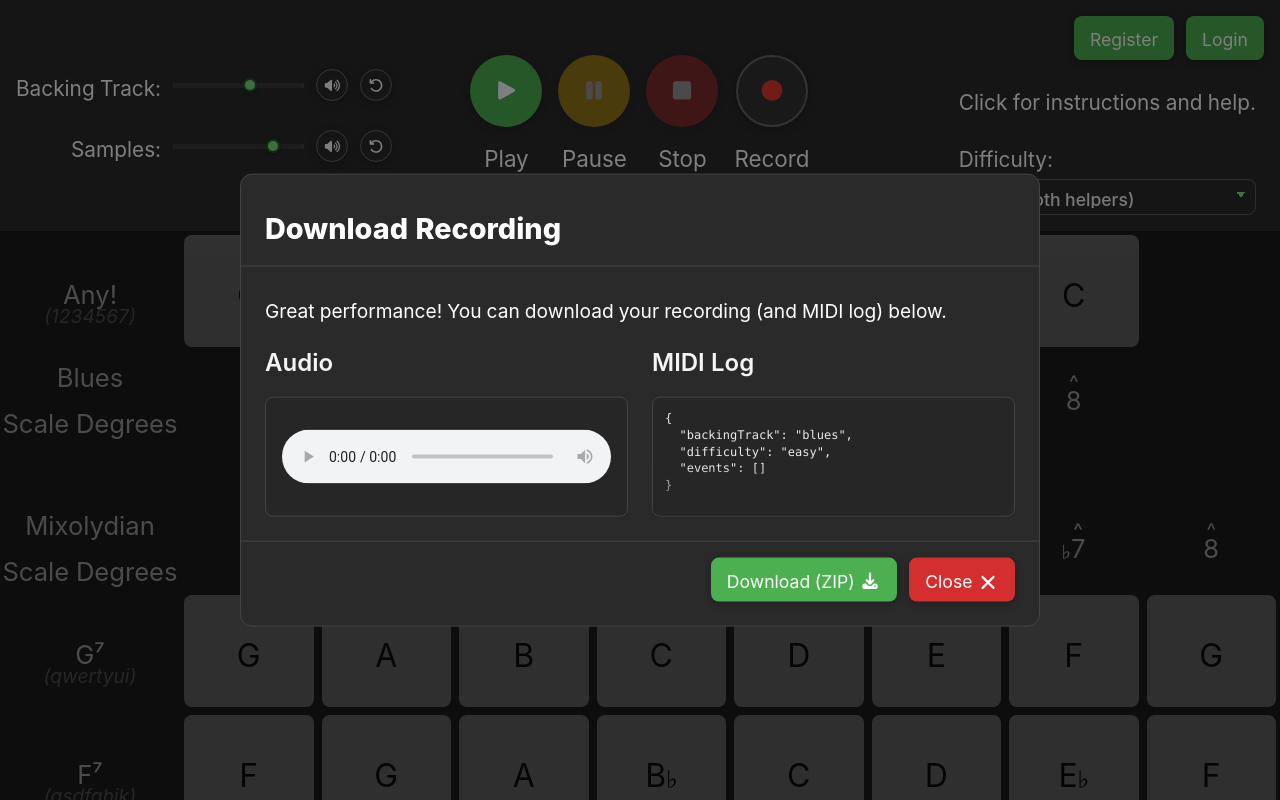
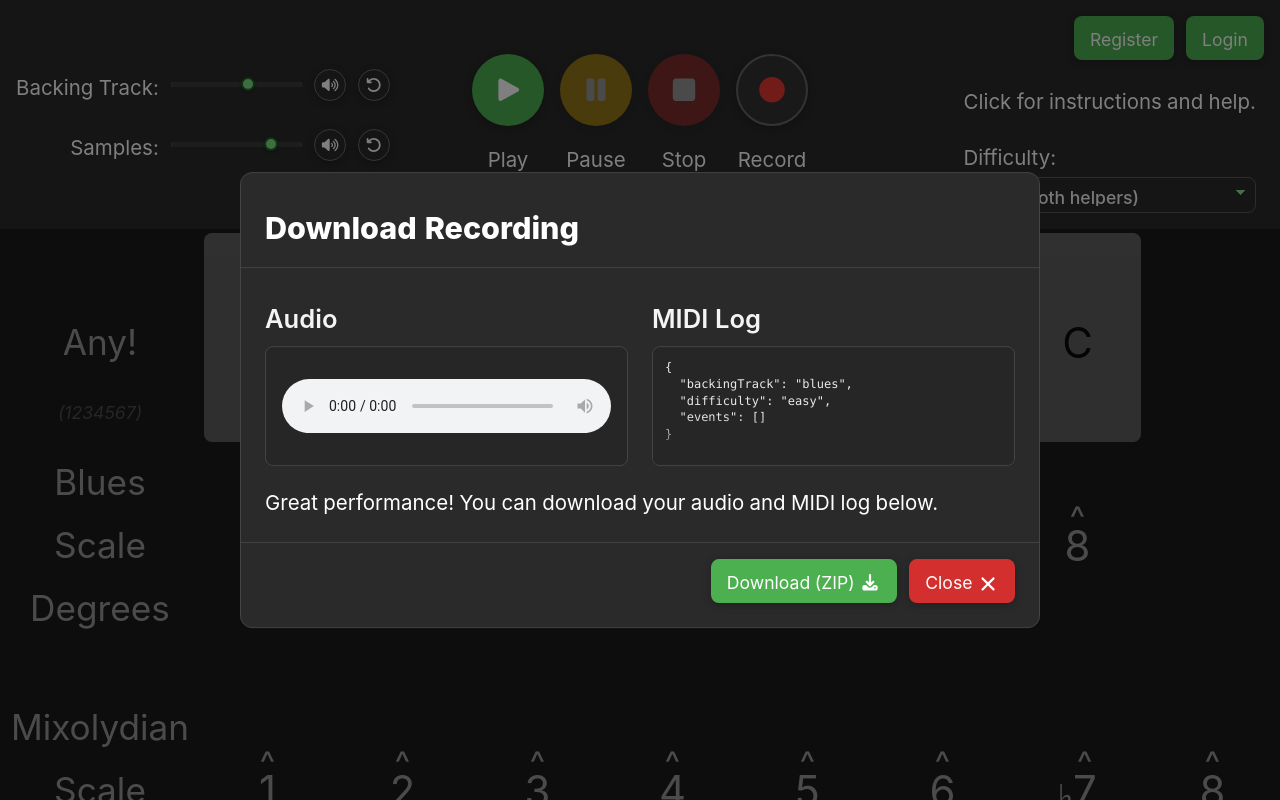
Before and after one commit to asdfang/color-improv, a React (Vite) app in the folder client/: page / in a window 1280 px wide. Both pictures are taken after a click on the button 772 px from the left and 90 px from the top of the page. Shown: the top 800 px of the page. Built offline with nearby package versions, Linux system fonts and the light colour scheme; no server answers.

Commit message:
feat: add 8-token font-size scale with clamp for responsiveness, adjust layout in DownloadDialog and InstructionsDialog

```diff
--- a/client/src/components/dialogs/DownloadDialog.jsx
+++ b/client/src/components/dialogs/DownloadDialog.jsx
@@ -111,7 +111,6 @@ export function DownloadDialog({ isOpen, onClose, recordingResult }) {
                 closeOnBackdrop={false} // Prevent accidentally closing
                 footer={footer}
             >
-                <p>Great performance! You can download your recording (and MIDI log) below.</p>
                 <div className="recording-sections">
                     <div className="recording-section">
                         <h3>Audio</h3>
@@ -127,6 +126,7 @@ export function DownloadDialog({ isOpen, onClose, recordingResult }) {
                         </div>
                     </div>
                 </div>
+                <p>Great performance! You can download your audio and MIDI log below.</p>
             </Dialog>
             <ConfirmCloseDialog
                 isOpen={isConfirmDialogOpen}
--- a/client/src/components/dialogs/InstructionsDialog.jsx
+++ b/client/src/components/dialogs/InstructionsDialog.jsx
@@ -24,12 +24,12 @@ export function InstructionsDialog({ isOpen, onClose }) {
         >
             <p>Welcome to Color Improv! Let&apos;s get to improvising on the 12-bar blues. Here&apos;s how to get started:</p>
             <ul>
-                <li><strong>Start Playing:</strong> Press keys on your keyboard or touch the pads directly to play notes!</li>
-                <li><strong>Match the Chord:</strong> Play notes from the row that matches the chord for the best harmonic fit.</li>
-                <li><strong>Get the Timing Down:</strong> Switch rows when it&apos;s time! See the hints on the left: we&apos;ll highlight the current chord, then count down to the next chord.</li>
-                <li><strong>Challenge Yourself: </strong> Try to improv without the visual helpers by changing the difficulty level.</li>
-                <li><strong>Tune Your Settings:</strong> Use the volume controls to adjust the balance between backing track and note samples. Log in to save these settings!</li>
-                <li><strong>Record a Session:</strong> Perform an improv, then download it!</li>
+                <li><h3>Start Playing:</h3> Press keys on your keyboard or touch the pads directly to play notes!</li>
+                <li><h3>Match the Chord:</h3> Play notes from the row that matches the chord for the best harmonic fit.</li>
+                <li><h3>Get the Timing Down:</h3> Switch rows when it&apos;s time! See the hints on the left: we&apos;ll highlight the current chord, then count down to the next chord.</li>
+                <li><h3>Challenge Yourself:</h3> Try to improv without the visual helpers by changing the difficulty level.</li>
+                <li><h3>Tune Your Settings:</h3> Use the volume controls to adjust the balance between backing track and note samples. Log in to save these settings!</li>
+                <li><h3>Record a Session:</h3> Perform an improv, then download it!</li>
             </ul>
         </Dialog>
     )
--- a/client/src/components/grid/ScaleDegreeLabelCell.jsx
+++ b/client/src/components/grid/ScaleDegreeLabelCell.jsx
@@ -7,7 +7,7 @@ export function ScaleDegreeLabelCell({ scaleDegree, scaleName }) {
     const accidental = scaleDegree.length > 1 ? scaleDegree[0] : null;
     const degree = accidental ? scaleDegree.slice(1) : scaleDegree;
     return (
-        <div className={`scale-degree-label-cell ${scaleName}-row`}>
+        <div className={`scale-label-row ${scaleName}-row scale-degree-label-cell `}>
             {accidental && <span className="accidental">{accidental}</span>}
             <span className="degree-number">{degree}</span>
         </div>
--- a/client/src/components/grid/ScaleLabelCell.jsx
+++ b/client/src/components/grid/ScaleLabelCell.jsx
@@ -5,7 +5,7 @@ import PropTypes from "prop-types";
  */
 export function ScaleLabelCell({ scaleName, label }) {
     return (
-        <div className={`scale-label-cell ${scaleName}-row`}>
+        <div className={`scale-label-row ${scaleName}-row scale-label-cell`}>
             <span>{scaleName.charAt(0).toUpperCase() + scaleName.slice(1)}</span>
             <span>{label}</span>
         </div>
--- a/client/src/styles/base.css
+++ b/client/src/styles/base.css
@@ -41,6 +41,15 @@
     --shadow-md: 0 8px 32px rgba(0, 0, 0, 0.5);
     --focus-ring: 0 0 0 2px rgba(111, 214, 118, 0.28);
 
+    --fs-ui-xs: clamp(0.8rem, 0.75rem + 0.15vw, 0.95rem);
+    --fs-ui-sm: clamp(1rem, 0.94rem + 0.2vw, 1.15rem);
+    --fs-ui-md: clamp(1.1rem, 1rem + 0.35vw, 1.35rem);
+    --fs-ui-lg: clamp(1.35rem, 1.2rem + 0.5vw, 1.8rem);
+    --fs-ui-xl: clamp(1.6rem, 1.35rem + 0.7vw, 2.2rem);
+    --fs-grid-label: clamp(1.8rem, 1.5rem + 0.9vw, 2.2rem);
+    --fs-grid-label-sm: clamp(1.25rem, 1.1rem + 0.5vw, 1.55rem);
+    --fs-grid-note: clamp(2.1rem, 1.7rem + 1.15vw, 3rem);
+
     --grid-rows: 6;
     --grid-cols: 9;
 }
@@ -60,7 +69,6 @@ body {
 
 #app {
     width: 100vw;
-    min-width: 880px;
     height: 100vh;
     display: grid;
     grid-template-rows: auto 1fr;
@@ -75,7 +83,7 @@ body {
     justify-content: center;
     gap: 1rem;
     align-items: center;
-    font-size: 1.5rem;
+    font-size: var(--fs-ui-lg);
     text-align: center;
     padding: 1rem;
 }
--- a/client/src/styles/controls.css
+++ b/client/src/styles/controls.css
@@ -31,7 +31,7 @@
     flex-direction: column;
     gap: 1rem;
     justify-self: end;
-    font-size: 1.3rem;
+    font-size: var(--fs-ui-md);
 }
 
 #auth-controls {
@@ -47,7 +47,7 @@ button {
     color: var(--color-text);
     font-family: inherit;
     transition: background 0.12s ease, box-shadow 0.12s ease, transform 0.08s ease, opacity 0.12s ease;
-    font-size: 1.1rem;
+    font-size: var(--fs-ui-sm);
 }
 button:active:not(:disabled) {
     transform: scale(0.96);
@@ -93,7 +93,7 @@ button:disabled { cursor: not-allowed; }
     border: 1px solid rgba(255, 255, 255, 0.3);
     height: 32px;
     width: 32px;
-    font-size: 0.8rem;
+    font-size: var(--fs-ui-xs);
 }
 .volume-btn:hover {
     background: rgba(255, 255, 255, 0.1);
@@ -107,15 +107,15 @@ button:disabled { cursor: not-allowed; }
     display: flex;
     flex-direction: column;
     align-items: center;
-    gap: 0.6rem;
+    gap: 0.8rem;
 }
 .playback-btn {
     width: 72px;
     height: 72px;
-    font-size: 1.3rem;
+    font-size: var(--fs-ui-lg);
 }
 .playback-btn-label {
-    font-size: 1.4rem;
+    font-size: var(--fs-ui-md);
 }
 .playback-btn-label.recording {
     color: var(--color-recording);
@@ -158,7 +158,7 @@ button:disabled { cursor: not-allowed; }
 /* Volume control slider */
 .volume-label {
     text-align: right;
-    font-size: 1.3rem;
+    font-size: var(--fs-ui-md);
 }
 .volume-control input[type="range"] {
     width: 100%;
@@ -251,7 +251,7 @@ button:disabled { cursor: not-allowed; }
     background: transparent;
     padding: 0.3rem 0.5rem;
     border-radius: var(--radius-sm);
-    font-size: 1.3rem;
+    font-size: var(--fs-ui-md);
 }
 #instructions-button:hover {
     background: rgba(255, 255, 255, 0.1);
@@ -271,7 +271,7 @@ button:disabled { cursor: not-allowed; }
     border-radius: 8px;
     padding: 0.4rem 2.1rem 0.4rem 0.7rem;
     font-family: inherit;
-    font-size: 1.1rem;
+    font-size: var(--fs-ui-sm);
     font-weight: 500;
     line-height: 1.2;
     appearance: none;
--- a/client/src/styles/dialogs.css
+++ b/client/src/styles/dialogs.css
@@ -11,21 +11,27 @@ dialog {
     /* Padding handled by each dialog - separators need full width */
 }
 dialog::backdrop { background: rgba(0, 0, 0, 0.5); }
-dialog p { margin-bottom: 0.75rem; font-size: 1.2rem;}
+dialog p {
+    margin-bottom: 0.75rem;
+    font-size: var(--fs-ui-md);
+}
 
 .dialog-header {
     padding: 1.5rem 1.5rem 1rem;
     border-bottom: 1px solid var(--color-border);
 }
 .dialog-header h2 {
-    font-size: 1.8rem;
+    font-size: var(--fs-ui-xl);
     font-weight: 800;
 }
 .dialog-content {
+    display: flex;
+    flex-direction: column;
+    gap: 1.0rem;
     padding: 1.5rem;
 }
 .dialog-content h3 {
-    font-size: 1.5rem;
+    font-size: var(--fs-ui-lg);
     font-weight: 600;
 }
 .dialog-footer {
@@ -48,18 +54,19 @@ dialog p { margin-bottom: 0.75rem; font-size: 1.2rem;}
 #instructions-dialog { max-width: 480px; width: 90%; }
 #instructions-dialog p {
     line-height: 1.2;
-    font-size: 1.3rem;
+    font-size: var(--fs-ui-md);
 }
 #instructions-dialog ul {
     display: flex;
     flex-direction: column;
-    gap: 0.5rem;
+    gap: 1rem;
     padding-left: 1.25rem;
     list-style: none;
 }
 #instructions-dialog li {
     position: relative;
     padding-left: 0.5rem;
+    font-size: var(--fs-ui-md);
     color: var(--color-text-muted);
 }
 #instructions-dialog li::before {
@@ -68,11 +75,13 @@ dialog p { margin-bottom: 0.75rem; font-size: 1.2rem;}
     margin-left: -1.25rem;
     color: var(--color-primary);
 }
-#instructions-dialog strong {
+#instructions-dialog li h3 {
+    display: block;
+    font-size: inherit;
+    font-weight: 800;
     color: var(--color-text);
-    font-size: 1.4rem;
-    font-weight: 800;
     letter-spacing: 0.02em;
+    margin-bottom: 0.25rem;
 }
 
 #conflict-dialog { max-width: 440px; width: 90%; }
@@ -87,6 +96,9 @@ dialog p { margin-bottom: 0.75rem; font-size: 1.2rem;}
 #confirm-close-dialog { max-width: 440px; width: 90%; }
 
 #download-dialog { max-width: 800px; width: 90%; }
+#download-dialog .dialog-content > p {
+    margin-bottom: 0;
+}
 
 /* AuthDialog form styles */
 .auth-form {
@@ -100,13 +112,13 @@ dialog p { margin-bottom: 0.75rem; font-size: 1.2rem;}
     flex-direction: column;
     gap: 0.1rem;
 }
-.form-group label { font-size: 1.2rem; }
+.form-group label { font-size: var(--fs-ui-md); }
 .form-group input {
     padding: 0.25rem;
     background: rgba(255, 255, 255, 0.95);
     border: 1px solid #444;
     border-radius: var(--radius-sm);
-    font-size: 1.1rem;
+    font-size: var(--fs-ui-sm);
     font-family: inherit;
 }
 .form-group input:focus {
@@ -118,6 +130,7 @@ dialog p { margin-bottom: 0.75rem; font-size: 1.2rem;}
     padding: 0.65rem 0.75rem;
     border-radius: var(--radius-sm);
     background: rgba(198, 40, 40, 0.12);
+    font-size: var(--fs-ui-md);
     color: #ff8a80;
 }
 .auth-form .btn-text { margin-top: 1rem; }
@@ -143,7 +156,7 @@ dialog p { margin-bottom: 0.75rem; font-size: 1.2rem;}
 .recording-section {
     display: flex;
     flex-direction: column;
-    gap: 1rem;
+    gap: 0.5rem;
 }
 .recording-section h3 { color: rgba(255, 255, 255, 0.95); }
 
--- a/client/src/styles/grid.css
+++ b/client/src/styles/grid.css
@@ -2,7 +2,7 @@
 #music-grid {
     display: grid;
     grid-template-rows: repeat(var(--grid-rows), 1fr);
-    grid-template-columns: minmax(80px, 180px) repeat(calc(var(--grid-cols) - 1), 1fr);
+    grid-template-columns: minmax(100px, 200px) repeat(calc(var(--grid-cols) - 1), 1fr);
     touch-action: none;
     -webkit-user-select: none;
     user-select: none;
@@ -34,7 +34,7 @@
     transition: transform 80ms ease-out, filter 80ms ease-out;
     cursor: pointer;
     margin: 4px;
-    font-size: 2rem;
+    font-size: var(--fs-grid-note);
     color: black;
 }
 .note-cell.pressed {
@@ -71,19 +71,19 @@
     display: grid;
     place-items: center;
     line-height: 1;
-    font-size: 14px;
+    font-size: var(--fs-ui-xs);
     font-weight: 600;
     padding-top: 2px;
     box-sizing: border-box;
 }
 .chord-label {
     position: relative;
-    font-size: 1.6rem;
+    font-size: var(--fs-grid-label);
 }
 .keyboard-hint {
     position: absolute;
     bottom: 16px;
-    font-size: 1.2rem;
+    font-size: var(--fs-ui-sm);
     font-style: italic;
     color: #777;
 }
@@ -91,16 +91,14 @@
 /* ScaleLabelCell */
 .scale-label-cell {
     flex-direction: column;
-    font-size: 1.6rem;
+    font-size: var(--fs-grid-label);
+    text-align: center;
 }
 
 /* ScaleDegreeLabelCell */
 .scale-degree-label-cell {
     position: relative;
-    font-size: 1.6rem;
-    /* display: flex;
-    justify-content: center;
-    align-items: center; */
+    font-size: var(--fs-grid-note);
 }
 .scale-degree-label-cell .degree-number {
     position: relative;
@@ -120,3 +118,17 @@
 .mixolydian-row {
     padding-top: 28px;
 }
+
+@media (max-width: 1279px) and (hover: none) {
+    .keyboard-hint { display: none; }
+}
+@media (max-width: 1023px) {
+    #music-grid {
+        grid-template-columns: minmax(88px, 100px) repeat(calc(var(--grid-cols) - 1), 1fr);
+    }
+    .chord-label,
+    .scale-label-cell {
+        font-size: var(--fs-grid-label-sm);
+    }
+    .note-cell { margin: 3px; }
+}
```
